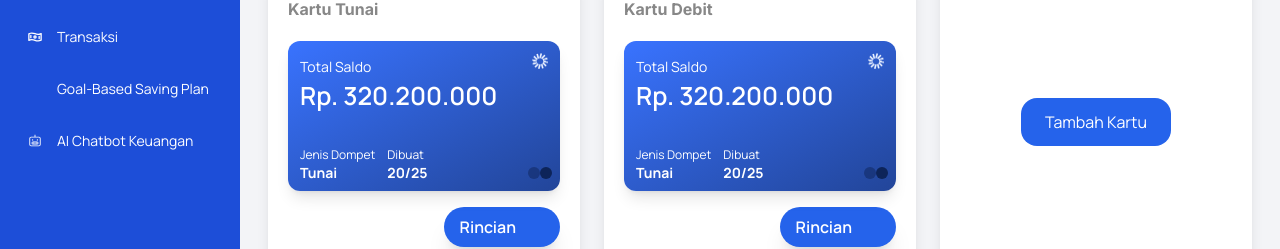
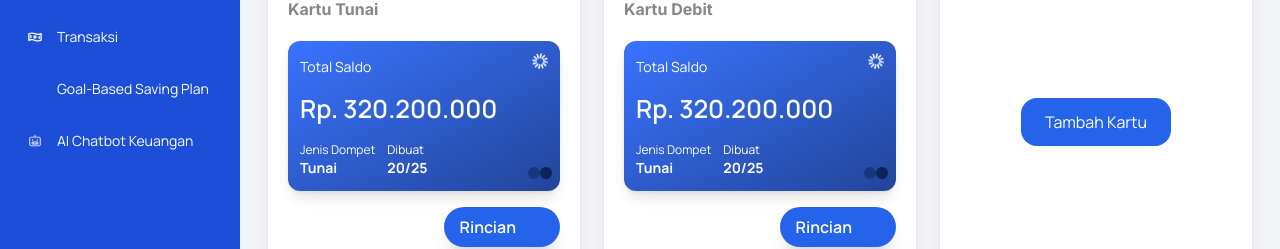
Before and after one commit to LazyPota/DicodingCapstone, a React (Vite) app in the folder frontend/: page /mywallet in a window 1280 px wide. Shown: the part 227-476 px from the top of the page. Built offline with nearby package versions, Linux system fonts and the light colour scheme; some icons are missing.

Commit message:
Revition In Card Wallet

```diff
--- a/frontend/src/components/CardWallet.jsx
+++ b/frontend/src/components/CardWallet.jsx
@@ -21,14 +21,16 @@ const CardWallet = ({ size = "large" }) => {
         Total Saldo
       </p>
       <h2
-        className={`${isSmall ? "text-[25px]" : "text-[35px]"} font-semibold`}
+        className={`${
+          isSmall ? "text-[25px] mt-[13px]" : "text-[35px]"
+        } font-semibold`}
       >
         Rp. 320.200.000
       </h2>
       <div className="flex flex-row justify-between">
         <div
           className={`flex space-x-3 ${
-            isSmall ? "mt-[33px] text-xs" : "mt-[55px] text-sm"
+            isSmall ? "text-xs mt-[15px]" : "mt-[55px] text-sm"
           }`}
         >
           <p>
```
